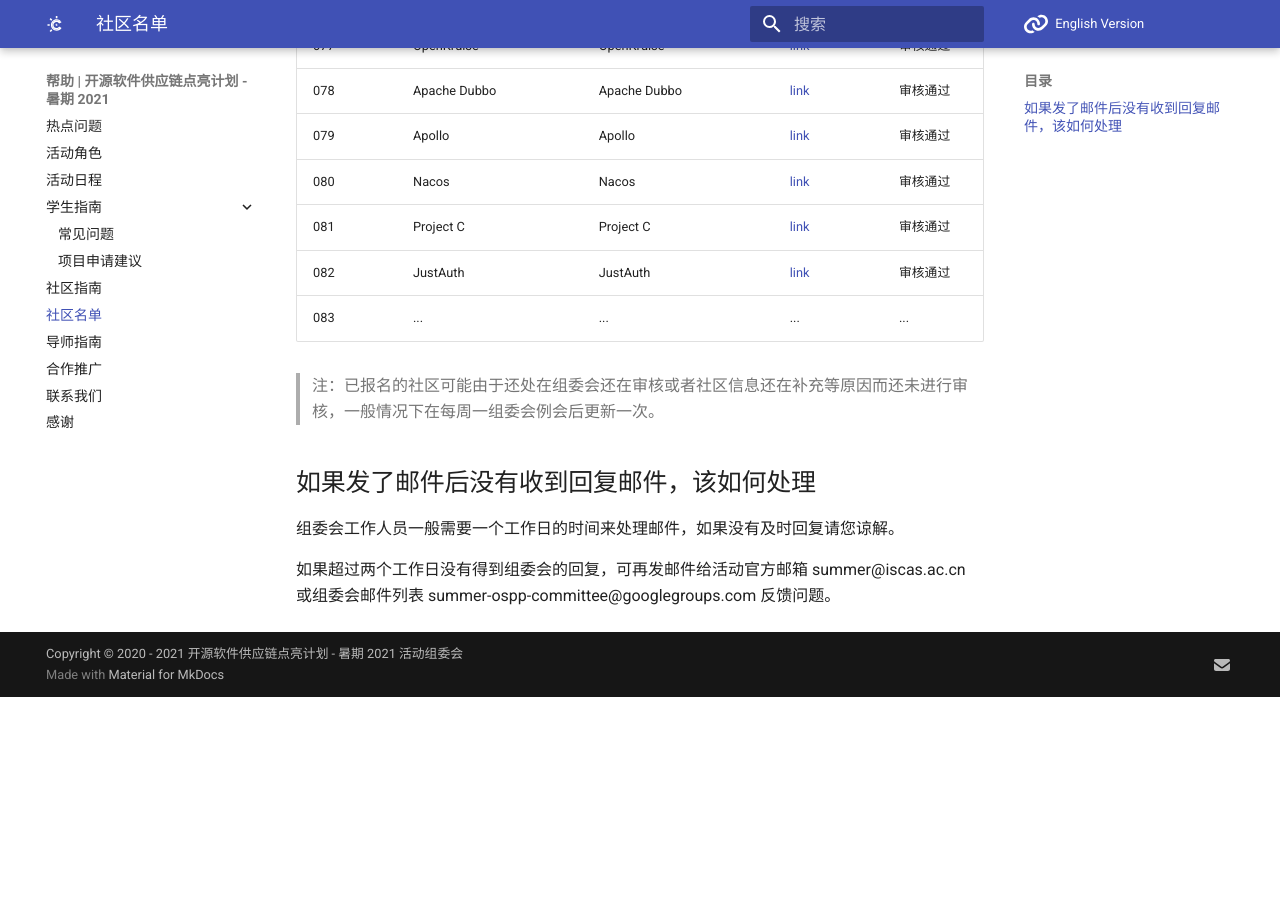
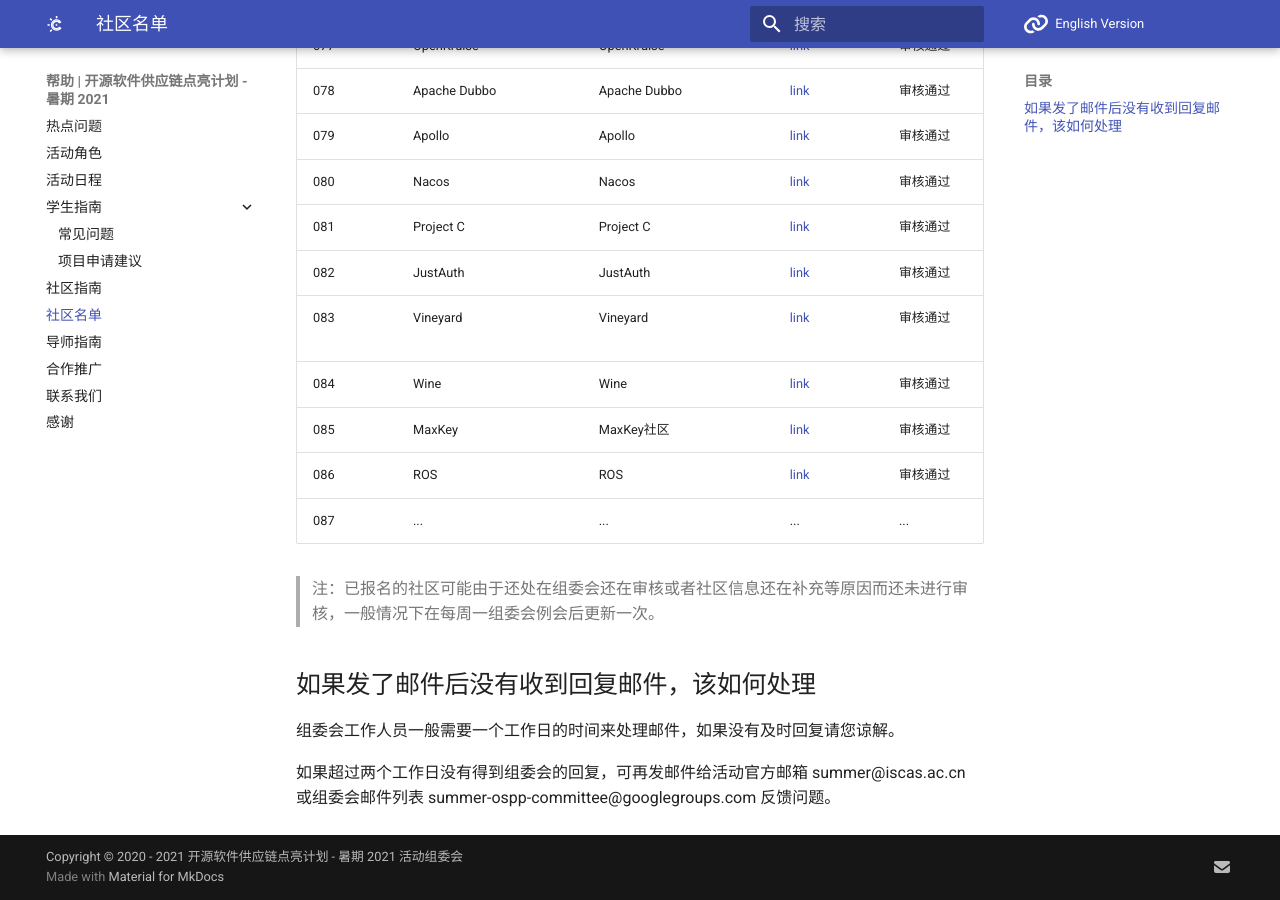
Before and after one commit to summer-ospp/help, an MkDocs documentation site: the page built from docs/communities-list.md, in a window 1280 px wide and 900 px high, scrolled down 4161 px. Built offline with MkDocs 1.6.1 and Material for MkDocs 9.7.7, drawn with Linux system fonts in a browser that asks for light colours; comment, search, counter and statistics services are not loaded; before the commit the page ends 4858 px from its top, so only the background shows below that.

Commit message:
Update communities-list.md

```diff
--- a/docs/communities-list.md
+++ b/docs/communities-list.md
@@ -88,7 +88,11 @@
 | 080  | Nacos                   | Nacos                           | [link]( https://nacos.io/en-us/)                               | 审核通过    |
 | 081  | Project C               | Project C                       | [link]( https://gitlab.com/alfredchen/projectc)                | 审核通过    |
 | 082  | JustAuth                | JustAuth                        | [link]( https://justauth.wiki)                                 | 审核通过    |
-| 083  | ...                     | ...                | ...         | ...    |
+| 083  | Vineyard                | Vineyard                        | [link]( https://v6d.io)                                        | 审核通过    |
+| 084  | Wine                    | Wine                            | [link]( https://www.winehq.org)                                | 审核通过    |
+| 085  | MaxKey                  | MaxKey社区                       | [link]( https://maxkeytop.gitee.io/)                           | 审核通过    |
+| 086  | ROS                     | ROS                             | [link]( http://ros.org/)                                        | 审核通过    |
+| 087  | ...                     | ...                | ...         | ...    |
 
 > 注：已报名的社区可能由于还处在组委会还在审核或者社区信息还在补充等原因而还未进行审核，一般情况下在每周一组委会例会后更新一次。
 
```
